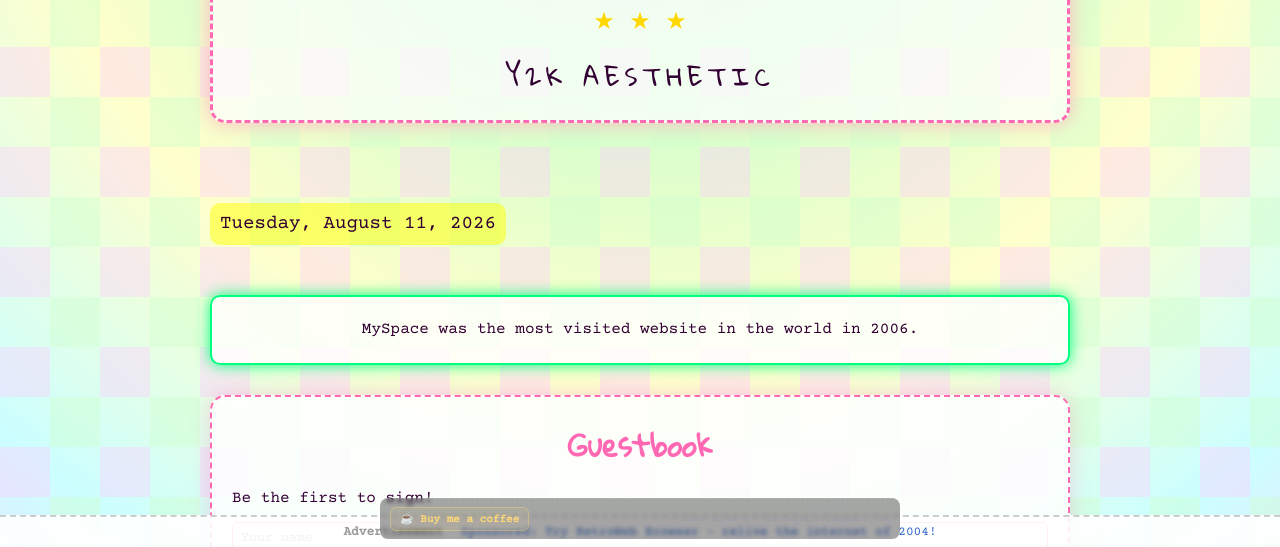
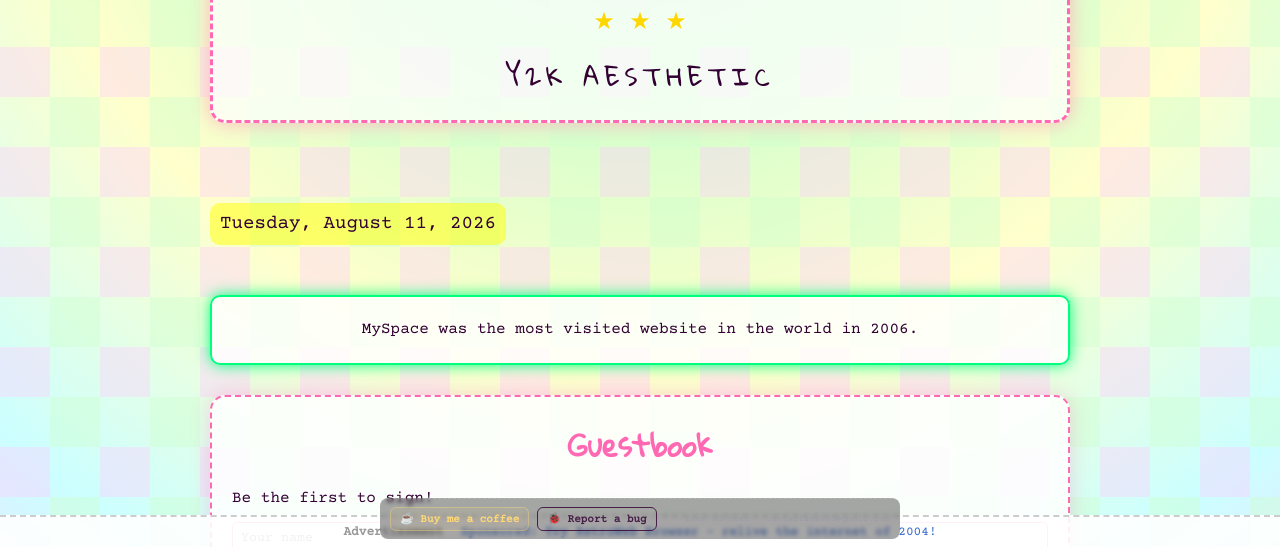
Before and after one commit to mrfentmen/y2k-new-tab, a browser extension: page ext/index.html in a window 1280 px wide. Shown: the part 253-800 px from the top of the page. Drawn offline with nearby package versions, Linux system fonts and the light colour scheme.

Commit message:
Add a Report a bug button to the footer next to the coffee link: opens the user mail app pre-addressed to contactae2000@gmail.com with the extension name in the subject and a what-happened/expected/reproduce/browser template in the body, so users can file real bug reports without any backend. Theme-agnostic pill styling that matches the coffee button.

```diff
--- a/ext/index.html
+++ b/ext/index.html
@@ -43,7 +43,8 @@
     <span class="ad-content">Sponsored: Try RetroWeb Browser - relive the internet of 2004!</span>
   </div>
     <footer class="support-foot">
-      <a class="coffee" href="https://www.buymeacoffee.com/contactae2b" target="_blank" rel="noopener">☕ Buy me a coffee</a>
+<a class="coffee" href="https://www.buymeacoffee.com/contactae2b" target="_blank" rel="noopener">☕ Buy me a coffee</a>
+      <a class="report" href="mailto:contactae2000@gmail.com?subject=Bug+report%3A+Y2K+New+Tab&amp;body=Extension%3A+Y2K+New+Tab%0A%0A1.+What+happened%3A%0A2.+What+you+expected%3A%0A3.+How+to+reproduce%3A%0A4.+Browser+%2F+OS%3A" title="Report a problem with Y2K New Tab">🐞 Report a bug</a>
       <span class="ad-slot" title="Reserved layout space, not an advertisement">Your ad here · contactae2000@gmail.com</span>
     </footer>
 
--- a/ext/style.css
+++ b/ext/style.css
@@ -255,3 +255,13 @@ body {
   flex: 1 1 auto; min-width: 0; font-size: 9px; color: #9a9aa4;
   text-align: right; white-space: nowrap; overflow: hidden; text-overflow: ellipsis;
 }
+
+.support-foot .report, .support .report {
+  display: inline-flex; align-items: center; gap: 4px;
+  flex: 0 0 auto; font-size: 11px; font-weight: 600;
+  color: inherit; opacity: .82; text-decoration: none;
+  border: 1px solid currentColor; border-radius: 6px;
+  padding: 4px 9px; transition: transform .15s ease, opacity .15s ease;
+}
+.support-foot .report:hover, .support .report:hover { opacity: 1; transform: translateY(-1px); }
+.support-foot .report:focus-visible, .support .report:focus-visible { outline: 2px solid currentColor; outline-offset: 2px; }
```
